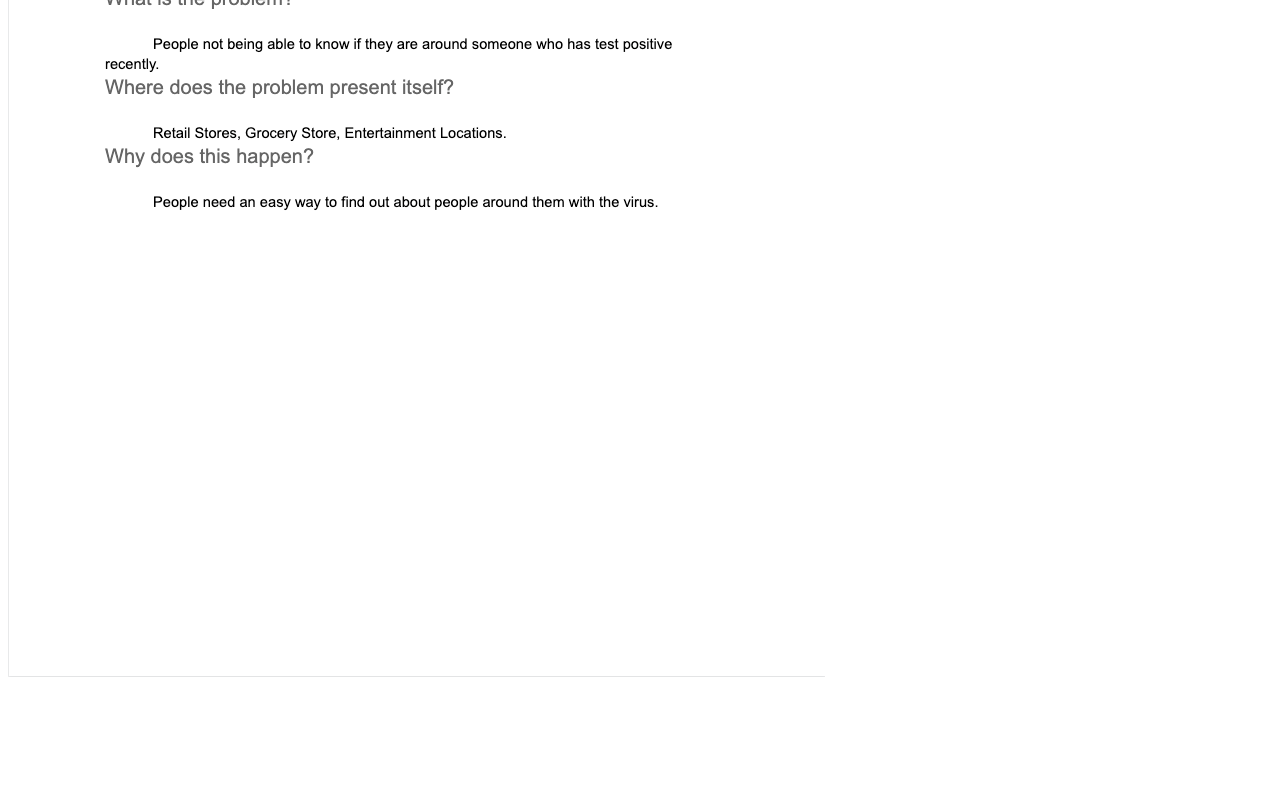
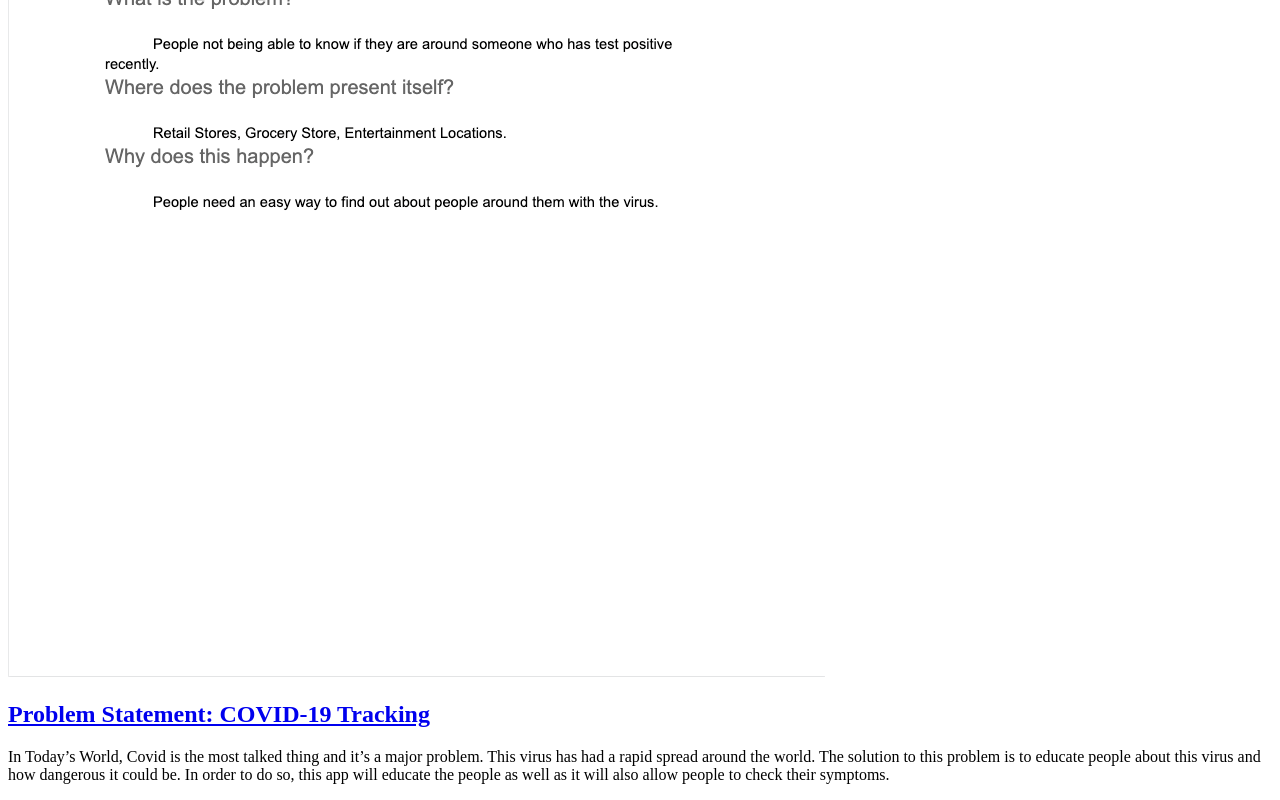
Before and after one commit to thelg4/thelg4.github.io, a plain HTML site: page index.html in a window 1280 px wide. Shown: the part 460-1260 px from the top of the page. Before the commit the page ends 1149 px from the top, so only its background shows below. Drawn offline with Linux system fonts and the light colour scheme.

Commit message:
Updated to add image and document

```diff
--- a/index.html
+++ b/index.html
@@ -7,7 +7,16 @@
         <h1>Larry Gunter's CSCE 190 Site</h1>
 
         <section class="assignment">
-            <img src="images/probStatement.png">
+            <a href="files/problemStatement.pdf"><img src="images/probStatement.png"></a>
+            <section class="ass-details">
+                <a href="files/problemStatement.pdf"><h2>Problem Statement: COVID-19 Tracking</h2></a>
+                <p>
+                    In Today’s World, Covid is the most talked thing and it’s a major problem.
+                    This virus has had a rapid spread around the world.
+                     The solution to this problem is to educate people about this virus and how dangerous it could be.
+                     In order to do so, this app will educate the people as well as it will also allow people to check their symptoms.
+                </p>
+            </section>
         </section>
     </body>
 </html>
```
Also changed, not shown: 4 other files.
